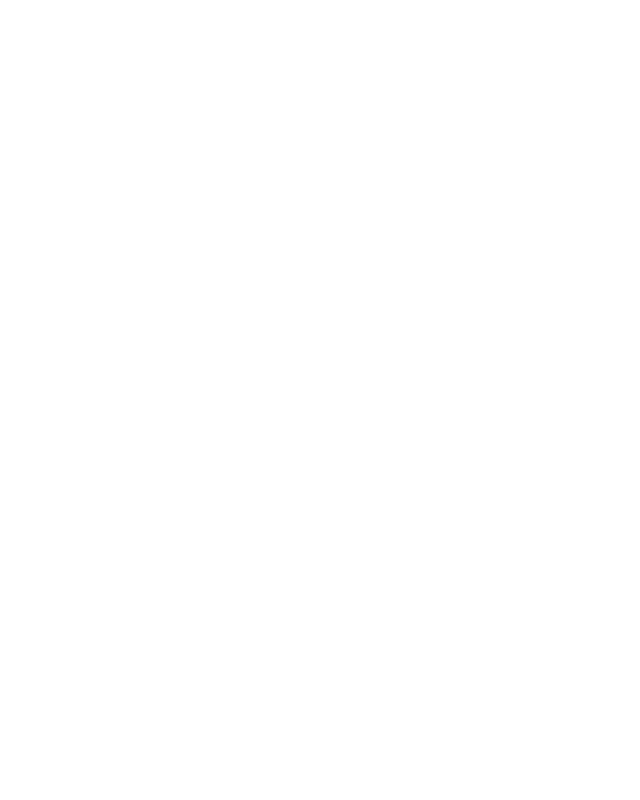
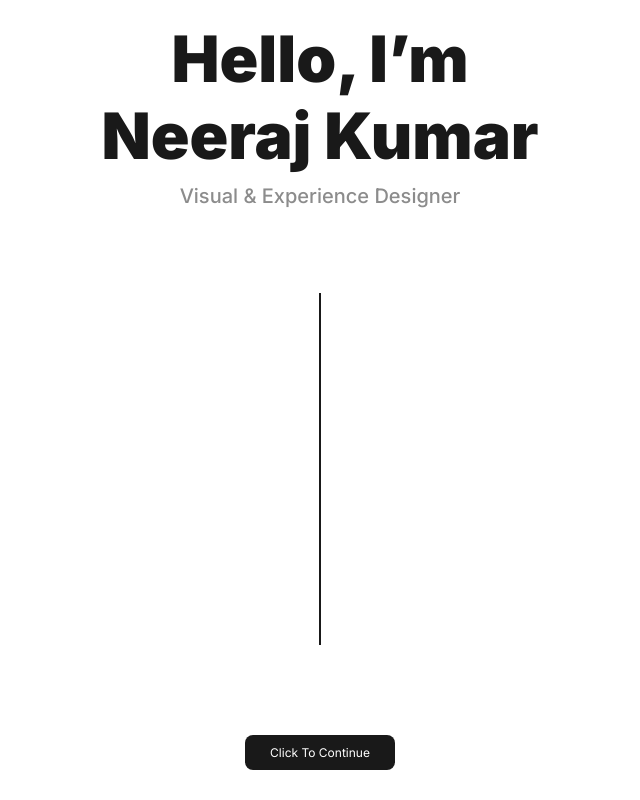
Before and after one commit to Neeraj-Design/Portfolio, a React (Vite) app: page / in a window 1280 px wide. Before the commit this address had no page. Shown: the whole page, without its empty margins (320-960 px from the left). Built offline with nearby package versions, Linux system fonts and the light colour scheme.

Commit message:
new components

```diff
--- a/src/Navbar.jsx
+++ b/src/Navbar.jsx
@@ -9,7 +9,7 @@ const Navbar = () => {
     <div className="navbar">
       <div className="logo">
         {/* Update the image src with the base URL */}
-        <img src="/Portfolio/NK.svg" alt="Logo" />
+        <img src="/NK.svg" alt="Logo" />
       </div>
       <div className="right-it">
         <ul>
--- a/src/main.jsx
+++ b/src/main.jsx
@@ -11,7 +11,7 @@ createRoot(document.getElementById('root')).render(
   <BrowserRouter>
 
     <Routes>
-      <Route path="/portfolio/" element={<App />} />
+      <Route path="/" element={<App />} />
       <Route path="/work" element={<Work />} />
       <Route path="/about" element={<About />} />
       <Route path="/contact" element={<Contact />} />
--- a/vite.config.js
+++ b/vite.config.js
@@ -4,5 +4,5 @@ import react from '@vitejs/plugin-react'
 // https://vitejs.dev/config/
 export default defineConfig({
   plugins: [react()],
-  base: "/Portfolio/"
+
 })
```
